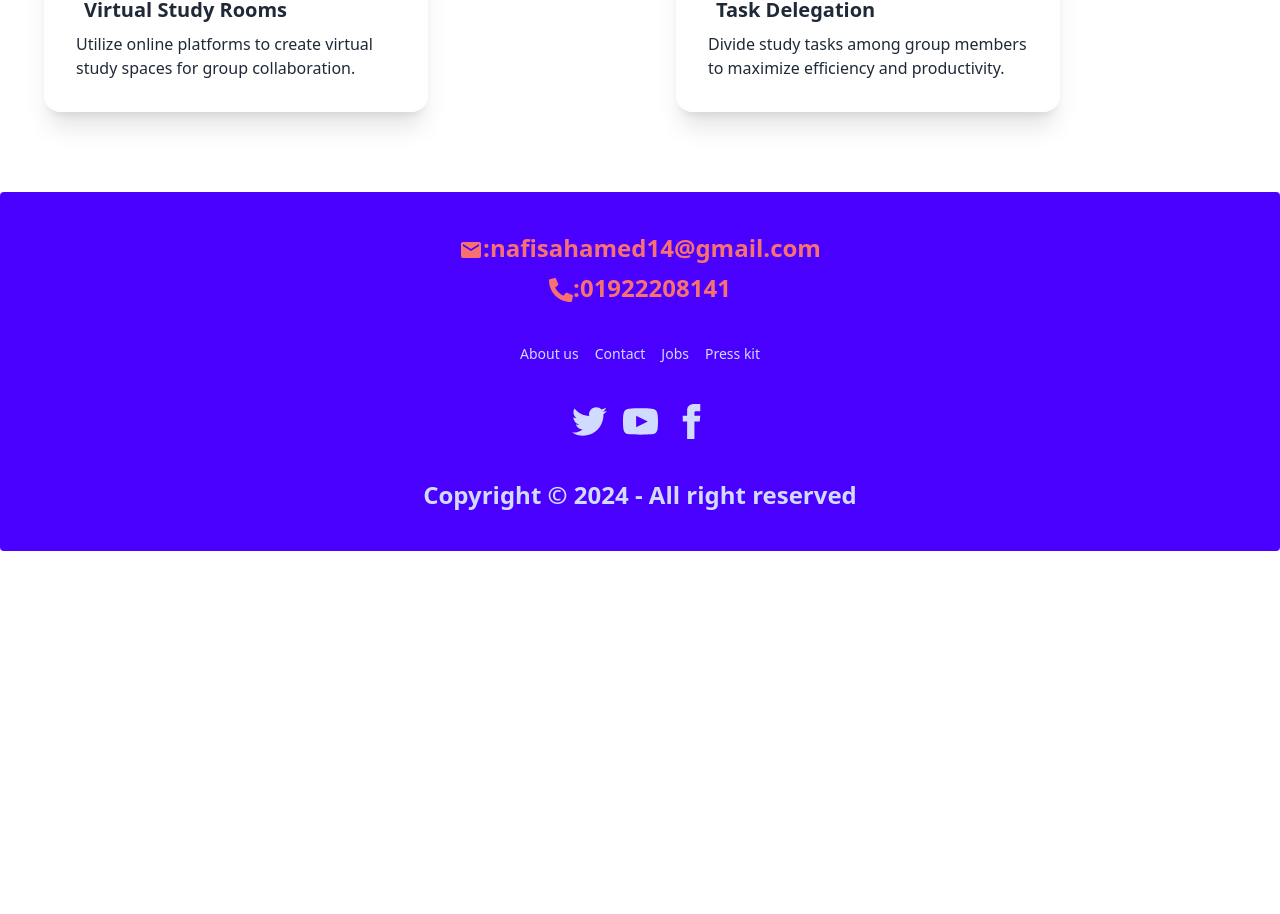
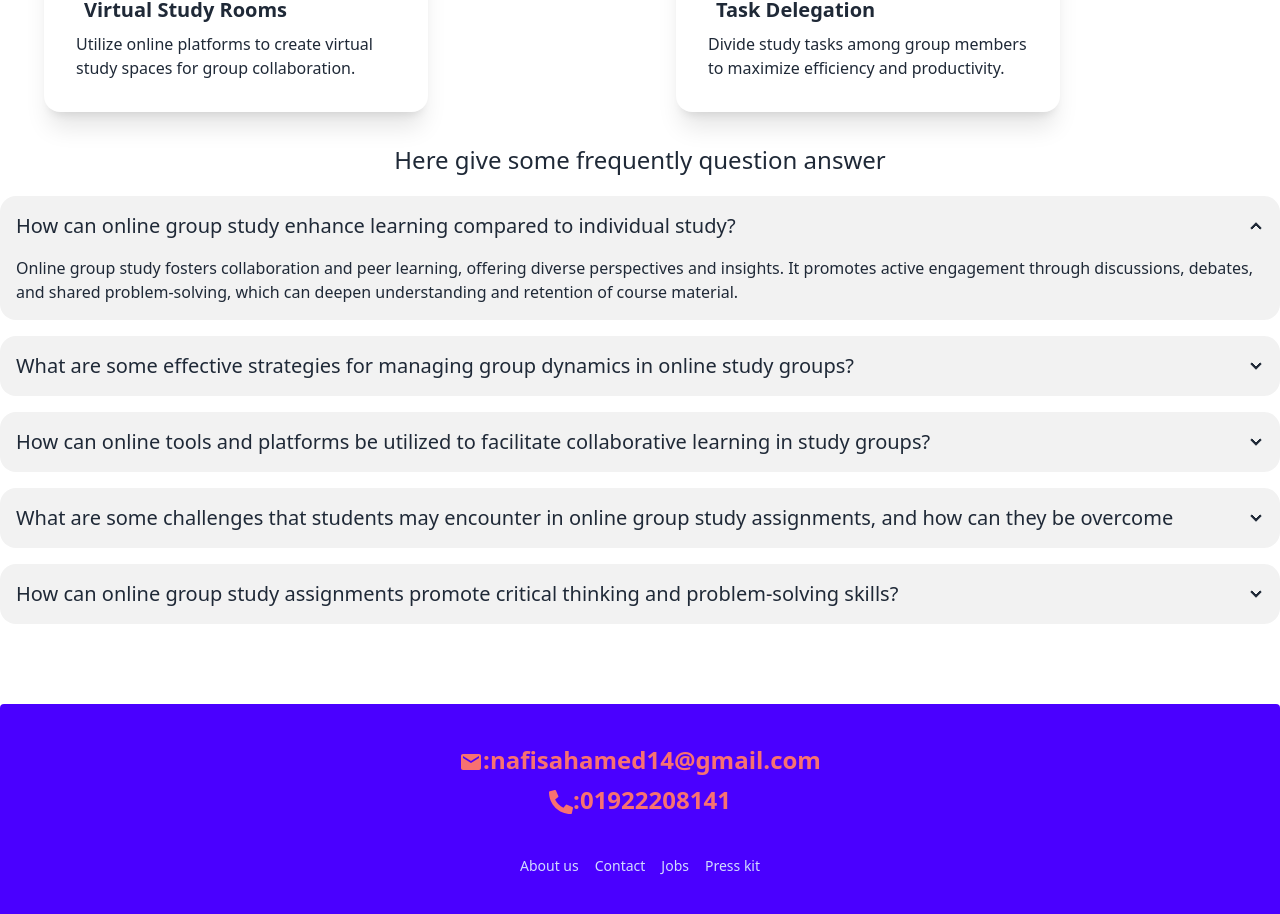
Before and after one commit to nafis200/assignmnet11-client, a React (Vite) app: page / in a window 1280 px wide. Shown: the part 2292-3206 px from the top of the page. Before the commit the page ends 2843 px from the top, so only its background shows below. Built offline with nearby package versions, Linux system fonts and the light colour scheme; no server answers.

Commit message:
home section almost done

```diff
--- /dev/null
+++ b/src/Faq.jsx
@@ -0,0 +1,60 @@
+const Faq = () => {
+  return (
+    <div>
+      <h2 className="text-2xl text-center mt-8">
+        Here give some frequently question answer
+      </h2>
+     <div className="space-y-4">
+     <div className="collapse collapse-arrow bg-base-200 mt-5">
+        <input type="radio" name="my-accordion-2" defaultChecked />
+        <div className="collapse-title text-xl font-medium">
+        How can online group study enhance learning compared to individual study?
+        </div>
+        <div className="collapse-content">
+          <p>Online group study fosters collaboration and peer learning, offering diverse perspectives and insights. It promotes active engagement through discussions, debates, and shared problem-solving, which can deepen understanding and retention of course material.</p>
+        </div>
+      </div>
+      <div className="collapse collapse-arrow bg-base-200">
+        <input type="radio" name="my-accordion-2" />
+        <div className="collapse-title text-xl font-medium">
+        What are some effective strategies for managing group dynamics in online study groups?
+        </div>
+        <div className="collapse-content">
+          <p> Establishing clear communication channels, setting mutual expectations, and assigning roles/responsibilities can help manage group dynamics effectively. Regular check-ins, respectful dialogue, and conflict resolution strategies are also crucial for maintaining a positive and productive atmosphere.</p>
+        </div>
+      </div>
+      <div className="collapse collapse-arrow bg-base-200">
+        <input type="radio" name="my-accordion-2" />
+        <div className="collapse-title text-xl font-medium">
+        How can online tools and platforms be utilized to facilitate collaborative learning in study groups?
+        </div>
+        <div className="collapse-content">
+          <p> Online tools such as video conferencing platforms (like Zoom or Google Meet), collaborative document editors (such as Google Docs or Microsoft Teams), and virtual whiteboards (like Miro or Jamboard) can facilitate real-time collaboration, document sharing, and brainstorming sessions among group members.</p>
+        </div>
+      </div>
+      <div className="collapse collapse-arrow bg-base-200">
+        <input type="radio" name="my-accordion-2" />
+        <div className="collapse-title text-xl font-medium">
+        What are some challenges that students may encounter in online group study assignments, and how can they be overcome
+        </div>
+        <div className="collapse-content">
+          <p> Challenges may include scheduling conflicts, differences in work pace, and technology issues. To address these challenges, establishing a flexible schedule, setting realistic goals, and providing technical support/resources can help. Additionally, fostering open communication and a supportive environment can mitigate misunderstandings and conflicts.</p>
+        </div>
+      </div>
+      <div className="collapse collapse-arrow bg-base-200">
+        <input type="radio" name="my-accordion-2" />
+        <div className="collapse-title text-xl font-medium">
+        How can online group study assignments promote critical thinking and problem-solving skills?
+        </div>
+        <div className="collapse-content">
+          <p>Online group study assignments often involve analyzing complex problems, discussing various solutions, and synthesizing ideas from multiple perspectives. Engaging in such collaborative tasks encourages participants to think critically, evaluate evidence, and develop innovative solutions through collective brainstorming and peer feedback.</p>
+        </div>
+      </div>
+     </div>
+
+
+    </div>
+  );
+};
+
+export default Faq;
--- a/src/Home.jsx
+++ b/src/Home.jsx
@@ -1,6 +1,7 @@
 import { useLocation } from "react-router";
 import Banner from "./components/Banner";
 import Feature from "./Feature";
+import Faq from "./Faq";
 
 
 
@@ -11,6 +12,7 @@ const Home = () => {
         <div>
            <Banner></Banner>
            <Feature></Feature>
+           <Faq></Faq>
         </div>
     );
 };
```
